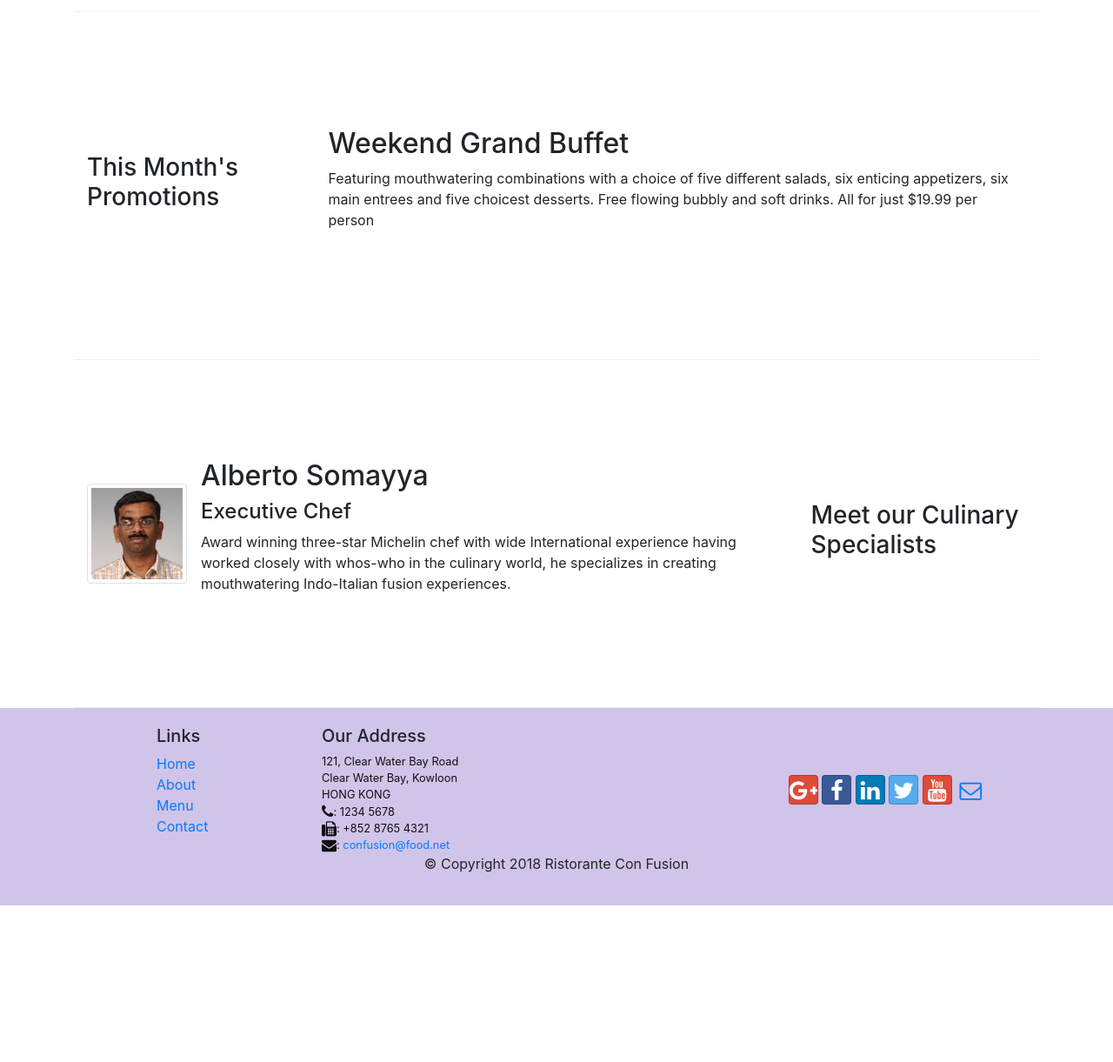
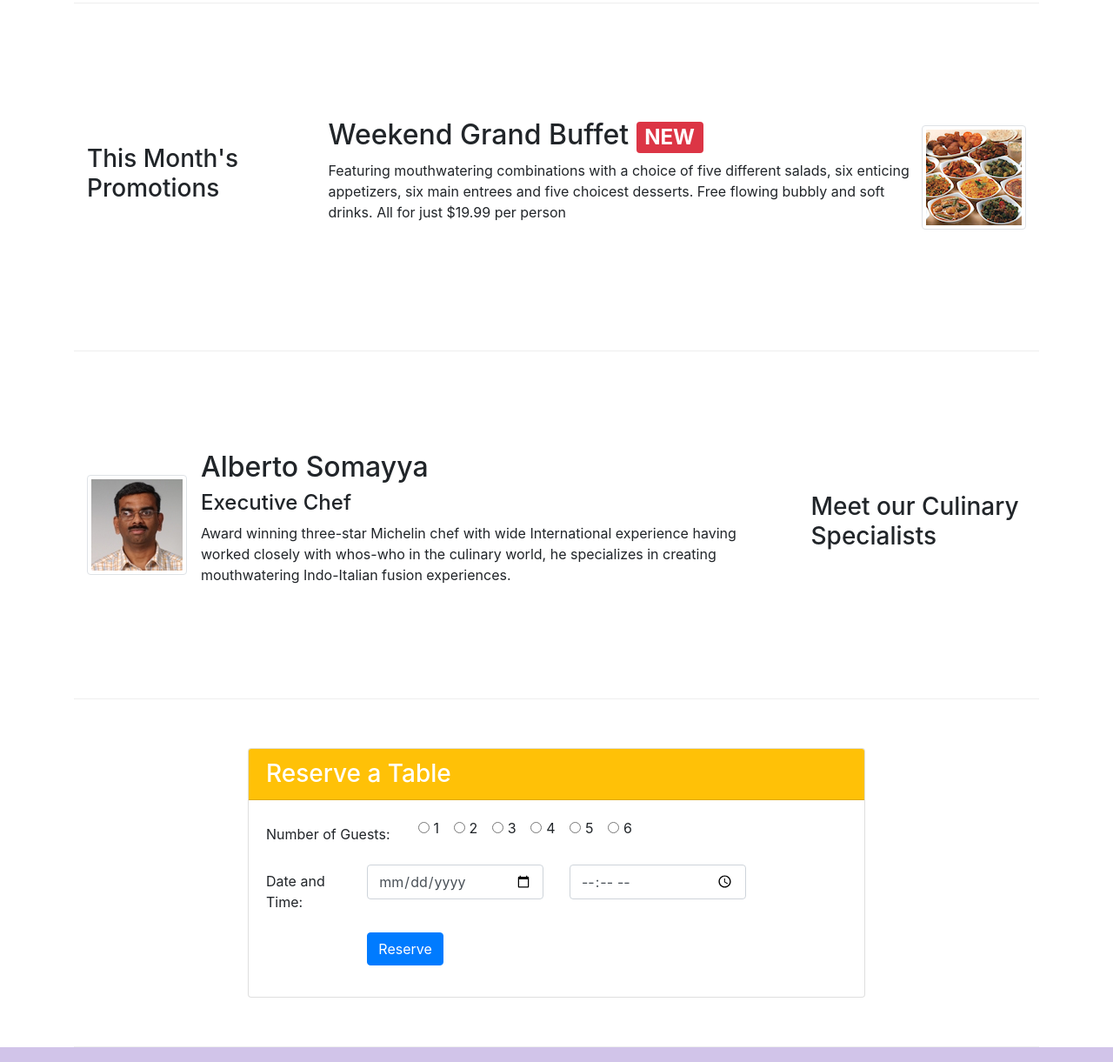
Before and after one commit to Saketh-Mantha/introtobootstrap, a website: page index.html in a window 1280 px wide. Shown: the part 720-1941 px from the top of the page at 87% size. Before the commit the page ends 1761 px from the top, so only its background shows below. Drawn offline with nearby package versions, Linux system fonts and the light colour scheme.

Commit message:
Assignmen-2

```diff
--- a/css/styles.css
+++ b/css/styles.css
@@ -16,10 +16,14 @@
     padding: 20px 0px 20px 0px;
 }
 .jumbotron {
-    padding:70px 30px 70px 30px;
+    padding:60px 30px 70px 30px;
     margin:0px auto;
     background: #9575CD ;
     color:floralwhite;
+}
+.jumbotron a{
+    color: #0f0f0f;
+    text-decoration: none;
 }
 
 address{
--- a/index.html
+++ b/index.html
@@ -41,9 +41,10 @@
                 </div>
                 <div class="col-12 col-sm-6">
                     <img src="/img/logo.png" class="img-fluid">
+                  <button type="button" class="btn btn-sm btn-warning text-black"><a href="#reservation">Reserve Table</a></button>
                 </div>
             </div>
-        </div>
+
     </header>
 
     <div class="container">
@@ -71,9 +72,14 @@
             <div class="col-12 col-sm-4 col-md-3">
                 <h3>This Month's Promotions</h3>
             </div>
-            <div class="col col-sm col-md">
-                <h2>Weekend Grand Buffet</h2>
+            <div class="col col-sm order-sm-last col-md">
+                <div class="media">
+                    <img class=" rounded float-right img-thumbnail align-self-center" src="/img/buffet.png">
+                <div class="media-body order-sm-first">
+                <h2 class="mt=0">Weekend Grand Buffet <span class="badge badge-danger">NEW</span></h2>
                 <p class="d-none d-sm-block">Featuring mouthwatering combinations with a choice of five different salads, six enticing appetizers, six main entrees and five choicest desserts. Free flowing bubbly and soft drinks. All for just $19.99 per person </p>
+            </div>
+            </div>
             </div>
         </div>
 
@@ -97,6 +103,81 @@
                 </div>
             </div>
         </div>
+
+    <div class="row row-content align-items-center">
+        <div class="col-12 col-sm-8 offset-sm-2">
+        <div class="card">
+            <h3 class="card-header bg-warning text-white">
+            Reserve a Table
+            </h3>
+            <div class="card-body">
+                <form id="reservation">
+                    <div class="form-group row">
+
+                    <label for="radio" class="col-12 col-md-3 col-form-label" > Number  of Guests:</label>
+
+                     <div class=" col-12 col-md-6 ">
+                    <div class=" form-check form-check-inline">
+                        <input class="form-check-input" type="radio" name="radio" id="1" value="1">
+                        <label class="form-check-label" for="1">
+                            1
+                        </label>
+                    </div>
+                    <div class="form-check form-check-inline">
+                        <input class="form-check-input" type="radio" name="radio" id="1" value="1">
+                        <label class="form-check-label" for="1">
+                            2
+                        </label>
+                    </div>
+                    <div class="form-check form-check-inline">
+                        <input class="form-check-input" type="radio" name="radio" id="1" value="1">
+                        <label class="form-check-label" for="1">
+                            3
+                        </label>
+                    </div>
+                    <div class="form-check form-check-inline">
+                        <input class="form-check-input" type="radio" name="radio" id="1" value="1">
+                        <label class="form-check-label" for="1">
+                            4
+                        </label>
+                    </div>
+                    <div class="form-check form-check-inline">
+                        <input class="form-check-input" type="radio" name="radio" id="1" value="1">
+                        <label class="form-check-label" for="1">
+                            5
+                        </label>
+                        </div>
+                        <div class="form-check form-check-inline">
+                        <input class="form-check-input" type="radio" name="radio" id="1" value="1">
+                        <label class="form-check-label" for="1">
+                            6
+                        </label>
+                    </div>
+                     </div>
+                     </div>
+                    <div class="form-group row">
+                        <label for="telnum" class="col-12 col-md-2 col-form-label"> Date and Time:</label>
+                        <div class="col-5 col-md-4">
+                            <input type="date" class="form-control" id="areacode" name="areacode" placeholder="Date">
+                        </div>
+                        <div class="col-5 col-md-4">
+                            <input type="time" class="form-control" id="telnum" name="telnum" placeholder="Time">
+                        </div>
+                    </div>
+                    <div class="form-group row">
+                        <div class="col-5 offset-2 md-4">
+                            <button type="submit" class="btn btn-primary">Reserve</button>
+                        </div>
+                    </div>
+
+                </form>
+            </div>
+            </div>
+
+
+
+    </div>
+    </div>
     </div>
 
     <footer class="footer">
```
